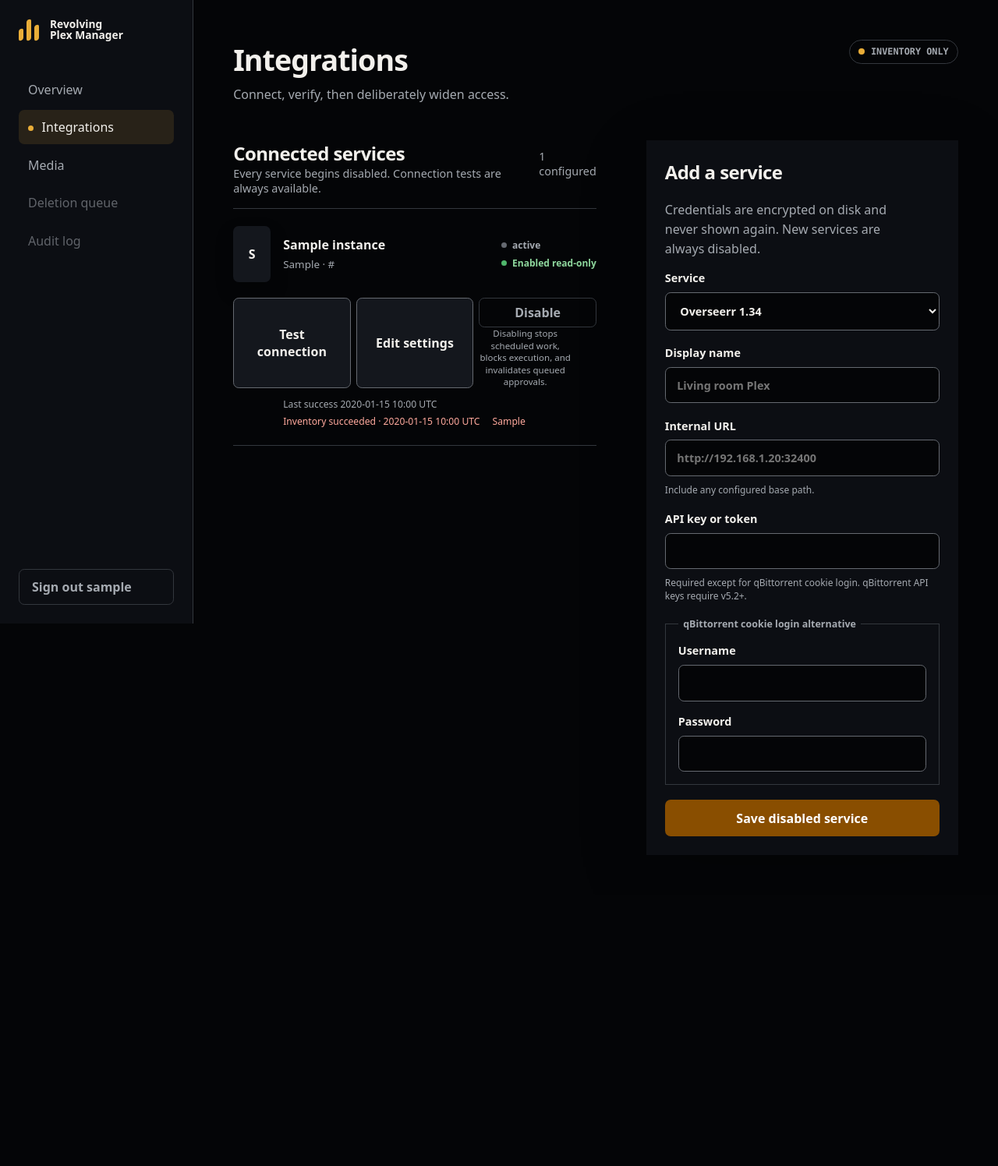
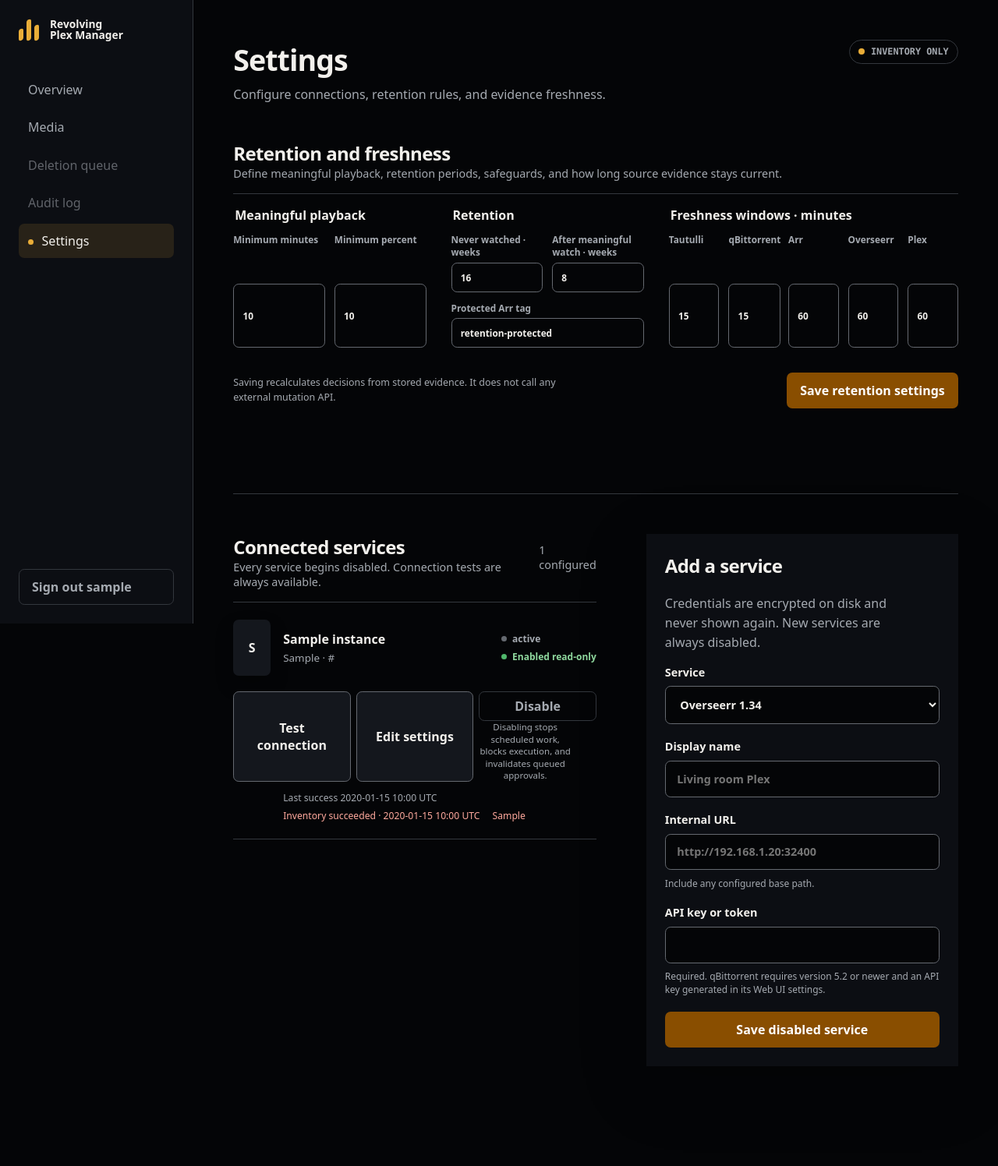
Before and after one commit to kryptonite93/revolvingPlexLibrary, a FastAPI app: page /integrations in a window 1280 px wide. Shown: the whole page at 78% size. Before the commit the page ends 1073 px from the top, so only its background shows below. Run offline with FastAPI, Linux system fonts and the light colour scheme; the visitor is signed in with stand-in values (Sample User, id 1); tables that the repository leaves empty hold one stand-in row (values such as "Sample post").

Commit message:
Consolidate configuration under Settings
Move connection and retention controls into a single Settings destination at the bottom of navigation. Simplify qBittorrent 5.2+ authentication to API keys and remove legacy password-login controls.

```diff
--- a/app/main.py
+++ b/app/main.py
@@ -158,6 +158,7 @@
         "requesters_by_integration": requesters_by_integration,
         "sync_activity": sync_activity,
         "source_is_fresh": source_is_fresh,
+        "policy": get_inventory_policy(session),
     }
 
 
@@ -169,16 +170,16 @@
 ):
     if error:
         return RedirectResponse(
-            f"/integrations?error={quote_plus(error)}",
+            f"/settings?error={quote_plus(error)}",
             status_code=status.HTTP_303_SEE_OTHER,
         )
     if warning:
         return RedirectResponse(
-            f"/integrations?warning={quote_plus(warning)}",
+            f"/settings?warning={quote_plus(warning)}",
             status_code=status.HTTP_303_SEE_OTHER,
         )
     return RedirectResponse(
-        f"/integrations?message={quote_plus(message or '')}",
+        f"/settings?message={quote_plus(message or '')}",
         status_code=status.HTTP_303_SEE_OTHER,
     )
 
@@ -468,7 +469,8 @@
         )
 
     @app.get("/integrations", response_class=HTMLResponse)
-    def integrations_page(
+    @app.get("/settings", response_class=HTMLResponse)
+    def settings_page(
         request: Request,
         message: str | None = None,
         error: str | None = None,
@@ -493,8 +495,6 @@
         name: str = Form(),
         base_url: str = Form(),
         api_key: str = Form(""),
-        username: str = Form(""),
-        password: str = Form(""),
         csrf: str = Form(),
         session: Session = Depends(_session),
     ):
@@ -508,8 +508,6 @@
                 name=name,
                 base_url=base_url,
                 api_key=api_key,
-                username=username,
-                password=password,
             )
         except ValueError as validation_error:
             validation_message = str(validation_error)
@@ -520,8 +518,6 @@
                 field = "name"
             elif "API key" in validation_message or "token" in validation_message:
                 field = "api_key"
-            elif "username" in validation_message or "password" in validation_message:
-                field = "credentials"
             context = _integration_context(session)
             context.update(
                 {
@@ -531,7 +527,6 @@
                         "kind": kind,
                         "name": name,
                         "base_url": base_url,
-                        "username": username,
                     },
                 }
             )
@@ -602,7 +597,6 @@
                 "form": {
                     "name": integration.name,
                     "base_url": integration.base_url,
-                    "username": "",
                 },
                 "delete_error": None,
             },
@@ -615,8 +609,6 @@
         name: str = Form(),
         base_url: str = Form(),
         api_key: str = Form(""),
-        username: str = Form(""),
-        password: str = Form(""),
         csrf: str = Form(),
         session: Session = Depends(_session),
     ):
@@ -633,12 +625,10 @@
                 name=name,
                 base_url=base_url,
                 api_key=api_key,
-                username=username,
-                password=password,
             )
         except ValueError as validation_error:
             validation_message = str(validation_error)
-            field = "credentials"
+            field = "api_key"
             if "URL" in validation_message or "url" in validation_message:
                 field = "base_url"
             elif "Name" in validation_message:
@@ -653,7 +643,6 @@
                     "form": {
                         "name": name,
                         "base_url": base_url,
-                        "username": username,
                     },
                     "delete_error": None,
                 },
@@ -1099,7 +1088,6 @@
             select(SourceFreshness).order_by(SourceFreshness.source_kind)
         ).all()
         fresh_count = sum(source_is_fresh(item) for item in freshness)
-        policy = get_inventory_policy(session)
         return _render(
             request,
             "media.html",
@@ -1138,7 +1126,6 @@
                 "message": message,
                 "error": error,
                 "source_is_fresh": source_is_fresh,
-                "policy": policy,
             },
         )
 
@@ -1260,7 +1247,8 @@
         return _media_redirect(message=message, query=filter_query)
 
     @app.post("/media/policy")
-    def media_policy_update(
+    @app.post("/settings/policy")
+    def settings_policy_update(
         request: Request,
         meaningful_minutes: int = Form(),
         meaningful_percent: int = Form(),
@@ -1289,12 +1277,18 @@
             "plex_fresh_minutes": plex_fresh_minutes,
         }
         if any(value < 1 or value > 525600 for value in values.values()):
-            return _media_redirect(error="Policy values must be positive and within one year.")
+            return _integrations_redirect(
+                error="Policy values must be positive and within one year."
+            )
         if meaningful_percent > 100:
-            return _media_redirect(error="Meaningful playback percent cannot exceed 100.")
+            return _integrations_redirect(
+                error="Meaningful playback percent cannot exceed 100."
+            )
         normalized_tag = protected_tag_name.strip()
         if not normalized_tag or len(normalized_tag) > 120:
-            return _media_redirect(error="Protected Arr tag must be 1 to 120 characters.")
+            return _integrations_redirect(
+                error="Protected Arr tag must be 1 to 120 characters."
+            )
         policy = get_inventory_policy(session)
         for key, value in values.items():
             setattr(policy, key, value)
@@ -1320,8 +1314,8 @@
             payload={**values, "protected_tag_name": normalized_tag},
         )
         session.commit()
-        return _media_redirect(
-            message="Inventory policy saved. Existing evidence was re-evaluated fail-closed."
+        return _integrations_redirect(
+            message="Retention settings saved. Existing evidence was re-evaluated fail-closed."
         )
 
     @app.get("/media/{lifecycle_id}", response_class=HTMLResponse)
--- a/app/static/app.css
+++ b/app/static/app.css
@@ -141,6 +141,8 @@
 .next-work > p { margin: 0; }
 
 .integrations-workspace { max-width: 100rem; }
+.settings-section { margin-bottom: clamp(2.5rem, 6vw, 5rem); }
+.settings-section + .settings-section { padding-top: clamp(2rem, 4vw, 3.5rem); border-top: 1px solid var(--border); }
 .integration-layout { display: grid; grid-template-columns: minmax(0, 1fr) minmax(19rem, 25rem); gap: clamp(2rem, 5vw, 5rem); align-items: start; }
 .section-heading { display: flex; align-items: baseline; justify-content: space-between; gap: 1rem; padding-bottom: 1rem; border-bottom: 1px solid var(--border); }
 .section-heading h2, .section-heading p { margin: 0; }
@@ -209,8 +211,6 @@
 .requester-identity small { color: var(--muted); }
 .requester-identity em { width: fit-content; color: var(--muted); font-size: 0.72rem; font-style: normal; font-weight: 700; }
 .requester-identity em.state-protected { color: oklch(0.86 0.08 80); }
-.credential-alternative { display: grid; gap: 1rem; min-width: 0; margin: 0; padding: 1rem; border: 1px solid var(--border); }
-.credential-alternative legend { padding: 0 0.4rem; color: var(--muted); font-size: 0.78rem; font-weight: 700; }
 .connection-panel { position: sticky; top: 2rem; padding: 1.5rem; background: var(--surface); box-shadow: 0 1.5rem 5rem oklch(0 0 0 / 0.24); }
 .connection-panel > p { max-width: 40ch; color: var(--muted); line-height: 1.55; }
 .integration-edit-workspace { max-width: 88rem; }
@@ -240,9 +240,6 @@
 .source-cue span, .source-cue small { color: var(--muted); }
 .source-cue span { font-size: 0.78rem; font-weight: 700; }
 .source-cue small { font-size: 0.7rem; line-height: 1.35; }
-.policy-drawer { border-bottom: 1px solid var(--border); }
-.policy-drawer > summary { width: fit-content; padding: 1rem 0; color: var(--muted); cursor: pointer; font-size: 0.84rem; font-weight: 700; }
-.policy-drawer[open] > summary { color: var(--primary); }
 .policy-form { display: grid; grid-template-columns: repeat(2, minmax(13rem, 1fr)) minmax(22rem, 1.5fr); gap: 2rem; padding: 1rem 0 2rem; }
 .policy-form fieldset { display: grid; grid-template-columns: repeat(2, minmax(0, 1fr)); gap: 0.75rem; min-width: 0; margin: 0; padding: 0; border: 0; }
 .policy-form legend { margin-bottom: 0.75rem; font-weight: 760; }
--- a/app/templates/_sidebar.html
+++ b/app/templates/_sidebar.html
@@ -5,10 +5,10 @@
   </a>
   <nav aria-label="Primary navigation">
     <a href="/dashboard" {% if active_page == "dashboard" %}aria-current="page"{% endif %}>Overview</a>
-    <a href="/integrations" {% if active_page == "integrations" %}aria-current="page"{% endif %}>Integrations</a>
     <a href="/media" {% if active_page == "media" %}aria-current="page"{% endif %}>Media</a>
     <span aria-disabled="true">Deletion queue</span>
     <span aria-disabled="true">Audit log</span>
+    <a href="/settings" {% if active_page == "settings" %}aria-current="page"{% endif %}>Settings</a>
   </nav>
   <form method="post" action="/logout">
     <input type="hidden" name="csrf" value="{{ csrf_token }}">
--- a/app/templates/dashboard.html
+++ b/app/templates/dashboard.html
@@ -22,7 +22,7 @@
     <section class="next-work" aria-labelledby="next-title">
       <div><h2 id="next-title">Connect without managing</h2></div>
       <p>Add Overseerr or an Arr instance, verify the connection, then explicitly enable read-only synchronization. Active Management remains independently off.</p>
-      <a class="button button-primary" href="/integrations">Open integrations</a>
+      <a class="button button-primary" href="/settings">Open settings</a>
     </section>
   </main>
 </div>
--- a/app/templates/integrations.html
+++ b/app/templates/integrations.html
@@ -1,11 +1,11 @@
 {% extends "base.html" %}
-{% block title %}Integrations · {{ app_name }}{% endblock %}
+{% block title %}Settings · {{ app_name }}{% endblock %}
 {% block body %}
 <div class="app-shell">
-  {% set active_page = "integrations" %}{% include "_sidebar.html" %}
+  {% set active_page = "settings" %}{% include "_sidebar.html" %}
   <main class="workspace integrations-workspace">
     <header class="page-header">
-      <div><h1>Integrations</h1><p class="header-support">Connect, verify, then deliberately widen access.</p></div>
+      <div><h1>Settings</h1><p class="header-support">Configure connections, retention rules, and evidence freshness.</p></div>
       <span class="status-pill status-neutral"><span aria-hidden="true"></span>INVENTORY ONLY</span>
     </header>
 
@@ -15,7 +15,20 @@
     {% if errors %}<div class="notice notice-error" role="alert"><strong>Check the highlighted field.</strong></div>{% endif %}
     {% if sync_activity %}<div class="notice notice-warning sync-running-notice" role="status"><strong>Sync running: {{ sync_activity.integration_name }}</strong><span>All other inventory syncs will be available after this one finishes.</span></div>{% endif %}
 
-    <section class="integration-layout" aria-label="Integration setup">
+    <section class="settings-section" aria-labelledby="retention-settings-title">
+      <div class="section-heading">
+        <div><h2 id="retention-settings-title">Retention and freshness</h2><p>Define meaningful playback, retention periods, safeguards, and how long source evidence stays current.</p></div>
+      </div>
+      <form method="post" action="/settings/policy" class="policy-form">
+        <input type="hidden" name="csrf" value="{{ csrf_token }}">
+        <fieldset><legend>Meaningful playback</legend><label>Minimum minutes<input type="number" name="meaningful_minutes" min="1" max="1440" value="{{ policy.meaningful_minutes }}" required></label><label>Minimum percent<input type="number" name="meaningful_percent" min="1" max="100" value="{{ policy.meaningful_percent }}" required></label></fieldset>
+        <fieldset><legend>Retention</legend><label>Never watched · weeks<input type="number" name="never_watched_weeks" min="1" max="520" value="{{ policy.never_watched_weeks }}" required></label><label>After meaningful watch · weeks<input type="number" name="watched_weeks" min="1" max="520" value="{{ policy.watched_weeks }}" required></label><label class="wide-field">Protected Arr tag<input name="protected_tag_name" maxlength="120" value="{{ policy.protected_tag_name }}" required></label></fieldset>
+        <fieldset class="freshness-fields"><legend>Freshness windows · minutes</legend><label>Tautulli<input type="number" name="tautulli_fresh_minutes" min="1" value="{{ policy.tautulli_fresh_minutes }}" required></label><label>qBittorrent<input type="number" name="torrent_fresh_minutes" min="1" value="{{ policy.torrent_fresh_minutes }}" required></label><label>Arr<input type="number" name="arr_fresh_minutes" min="1" value="{{ policy.arr_fresh_minutes }}" required></label><label>Overseerr<input type="number" name="overseerr_fresh_minutes" min="1" value="{{ policy.overseerr_fresh_minutes }}" required></label><label>Plex<input type="number" name="plex_fresh_minutes" min="1" value="{{ policy.plex_fresh_minutes }}" required></label></fieldset>
+        <div class="policy-save"><p>Saving recalculates decisions from stored evidence. It does not call any external mutation API.</p><button class="button button-primary" type="submit">Save retention settings</button></div>
+      </form>
+    </section>
+
+    <section class="integration-layout settings-section" aria-label="Connection settings">
       <div class="integration-list">
         <div class="section-heading">
           <div><h2>Connected services</h2><p>Every service begins disabled. Connection tests are always available.</p></div>
@@ -141,8 +154,7 @@
           </select>{% if errors.kind %}<small class="field-error" id="kind-error">{{ errors.kind }}</small>{% endif %}</label>
           <label>Display name<input name="name" value="{{ form.name if form else '' }}" placeholder="Living room Plex" maxlength="120" {% if errors.name %}aria-invalid="true" aria-describedby="name-error"{% endif %} required>{% if errors.name %}<small class="field-error" id="name-error">{{ errors.name }}</small>{% endif %}</label>
           <label>Internal URL<input type="url" name="base_url" value="{{ form.base_url if form else '' }}" placeholder="http://192.168.1.20:32400" aria-describedby="base-url-help{% if errors.base_url %} base-url-error{% endif %}" {% if errors.base_url %}aria-invalid="true"{% endif %} required><small id="base-url-help">Include any configured base path.</small>{% if errors.base_url %}<small class="field-error" id="base-url-error">{{ errors.base_url }}</small>{% endif %}</label>
-          <label>API key or token<input type="password" name="api_key" autocomplete="off" aria-describedby="api-key-help{% if errors.api_key %} api-key-error{% endif %}" {% if errors.api_key %}aria-invalid="true"{% endif %}><small id="api-key-help">Required except for qBittorrent cookie login. qBittorrent API keys require v5.2+.</small>{% if errors.api_key %}<small class="field-error" id="api-key-error">{{ errors.api_key }}</small>{% endif %}</label>
-          <fieldset class="credential-alternative" {% if errors.credentials %}aria-describedby="credentials-error"{% endif %}><legend>qBittorrent cookie login alternative</legend><label>Username<input name="username" value="{{ form.username if form else '' }}" autocomplete="off"></label><label>Password<input type="password" name="password" autocomplete="off"></label>{% if errors.credentials %}<small class="field-error" id="credentials-error">{{ errors.credentials }}</small>{% endif %}</fieldset>
+          <label>API key or token<input type="password" name="api_key" autocomplete="off" aria-describedby="api-key-help{% if errors.api_key %} api-key-error{% endif %}" {% if errors.api_key %}aria-invalid="true"{% endif %} required><small id="api-key-help">Required. qBittorrent requires version 5.2 or newer and an API key generated in its Web UI settings.</small>{% if errors.api_key %}<small class="field-error" id="api-key-error">{{ errors.api_key }}</small>{% endif %}</label>
           <button class="button button-primary" type="submit">Save disabled service</button>
         </form>
       </aside>
```
Also changed, not shown: app/integrations/qbittorrent.py (+6 -31 lines), app/services/integrations.py (+4 -20 lines), app/templates/integration_edit.html (+4 -15 lines), app/templates/media.html (+2 -13 lines), tests/test_connector_adapters.py (+1 -21 lines), tests/test_integration_registry.py (+47 -16 lines), tests/test_read_only_inventory.py (+10 -5 lines), CHANGELOG.md.
